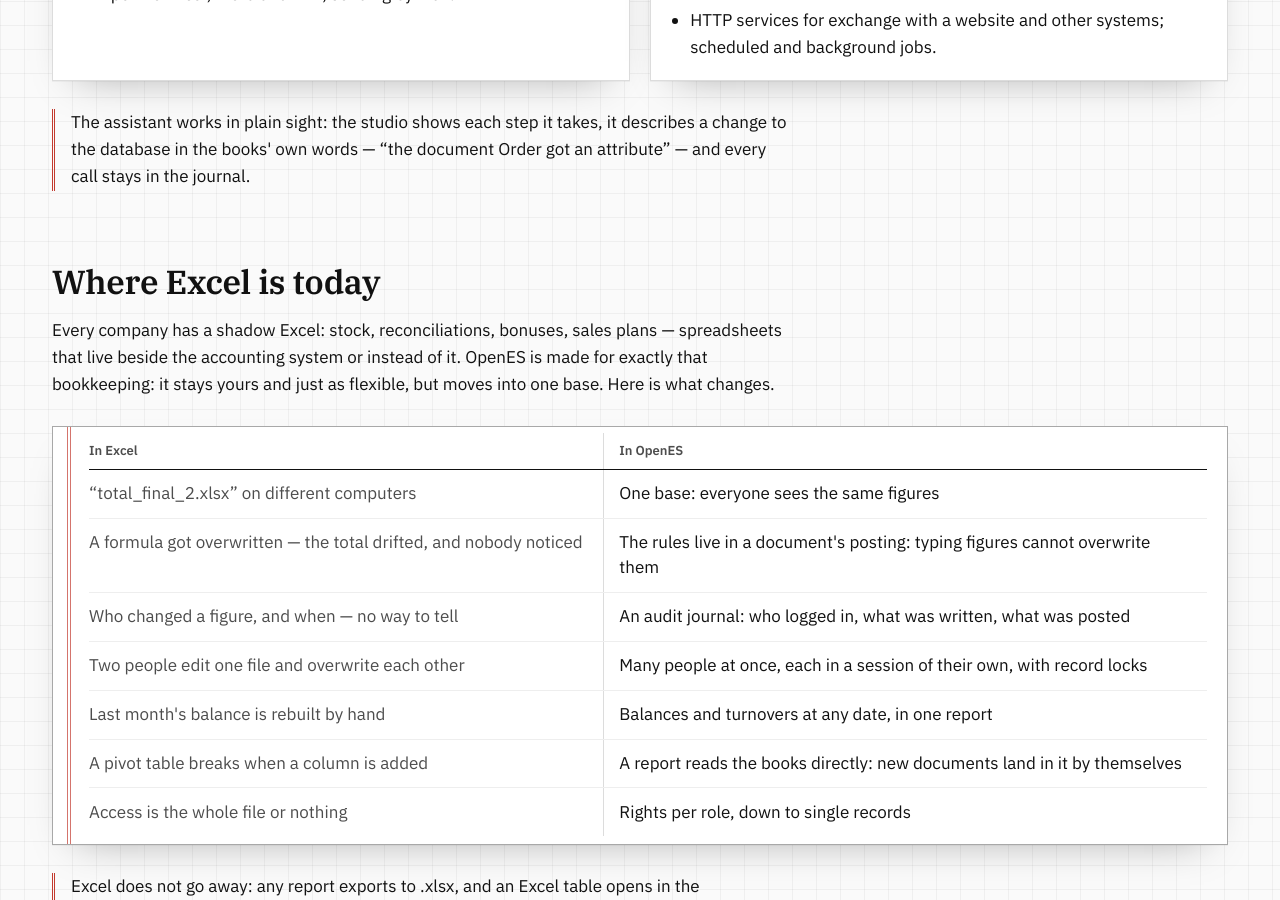
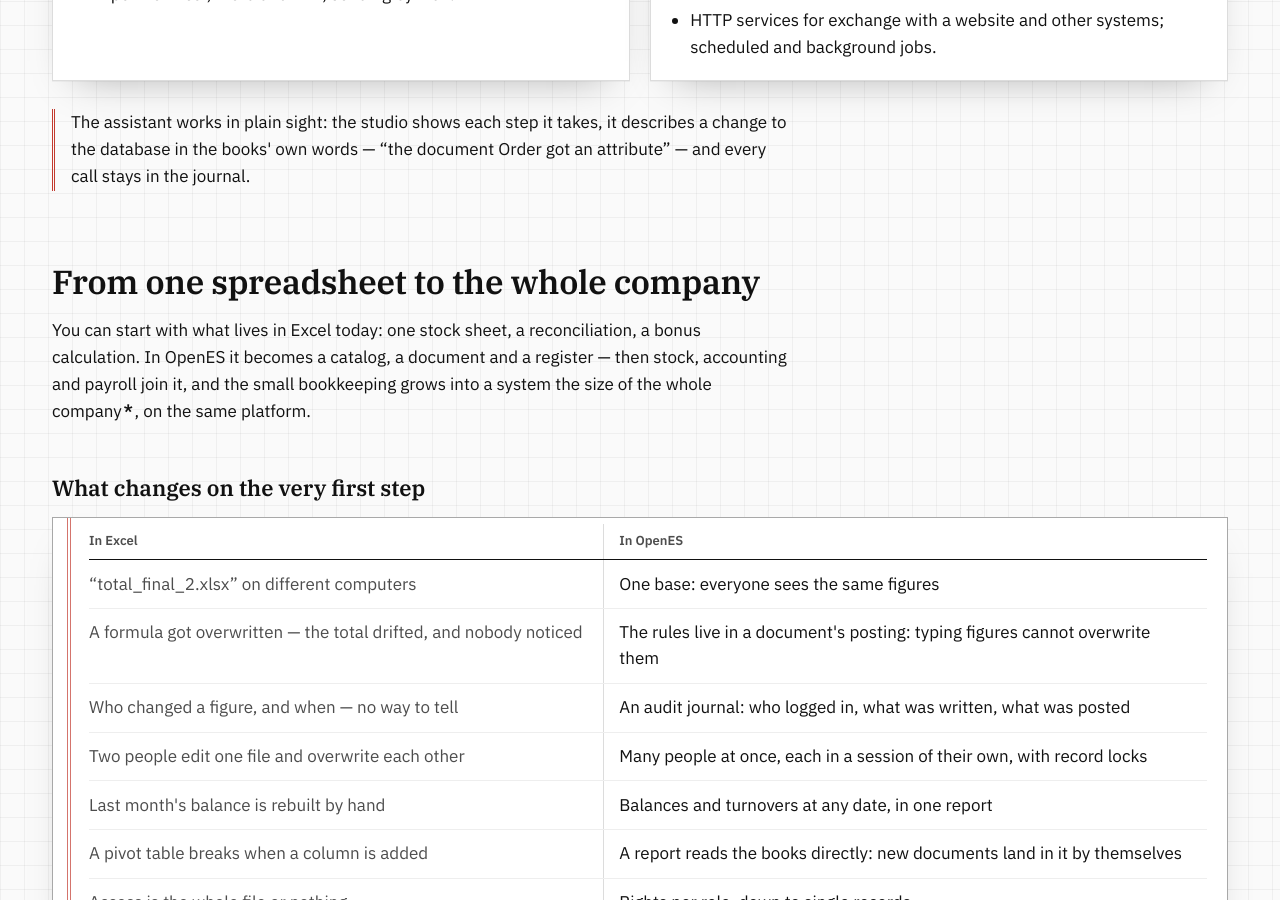
Before and after one commit to open-es/open-es.github.io, a Jekyll site: the page built from index.html, in a window 1280 px wide and 900 px high, scrolled down 1343 px. Built offline with Jekyll 4.4.1, drawn with Linux system fonts in a browser that asks for light colours.

Commit message:
From one spreadsheet to the whole company: Excel is only the door — a table becomes a catalog, a document and a register, then stock, accounting and payroll join it, on the same platform (the ERP-class note stays a footnote); Excel beside OpenES becomes what changes on the very first step

```diff
--- a/index.html
+++ b/index.html
@@ -94,10 +94,12 @@ body_class: home
 </section>
 
 <section class="section">
-  <h2>Where Excel is today</h2>
-  <p class="section-lead">Every company has a shadow Excel: stock, reconciliations, bonuses, sales plans — spreadsheets
-    that live beside the accounting system or instead of it. OpenES is made for exactly that bookkeeping: it stays yours
-    and just as flexible, but moves into one base. Here is what changes.</p>
+  <h2>From one spreadsheet to the whole company</h2>
+  <p class="section-lead">You can start with what lives in Excel today: one stock sheet, a reconciliation, a bonus
+    calculation. In OpenES it becomes a catalog, a document and a register — then stock, accounting and payroll join it,
+    and the small bookkeeping grows into a system the size of the whole company<a class="fn-ref" href="#fn-erp" aria-label="Note">*</a>,
+    on the same platform.</p>
+  <h3 class="sub">What changes on the very first step</h3>
   <div class="versus-paper">
     <table class="versus">
       <thead><tr><th>In Excel</th><th>In OpenES</th></tr></thead>
```
Also changed, not shown: ru/index.html (+6 -4 lines), uk/index.html (+6 -4 lines).
